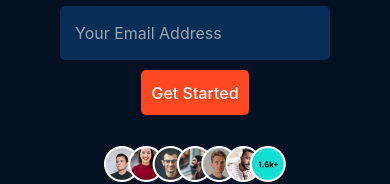
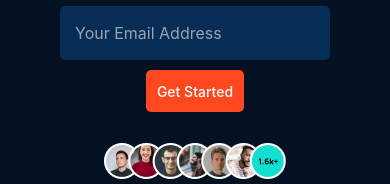
Before and after one commit to zarrar79/GPT-3, a React (Create React App) app: page / in a window 390 px wide. Shown: the part 479-663 px from the top of the page. Built offline with nearby package versions, Linux system fonts and the light colour scheme.

Commit message:
responsive last

```diff
--- a/src/App.css
+++ b/src/App.css
@@ -267,8 +267,8 @@
   }
   .inp button{
     text-align:center;
-    padding:12px;
-     font-size:16px;
+    padding:13px;
+     font-size:14px;
   }
   .img_Illusion img{
     max-width:250px;
```
